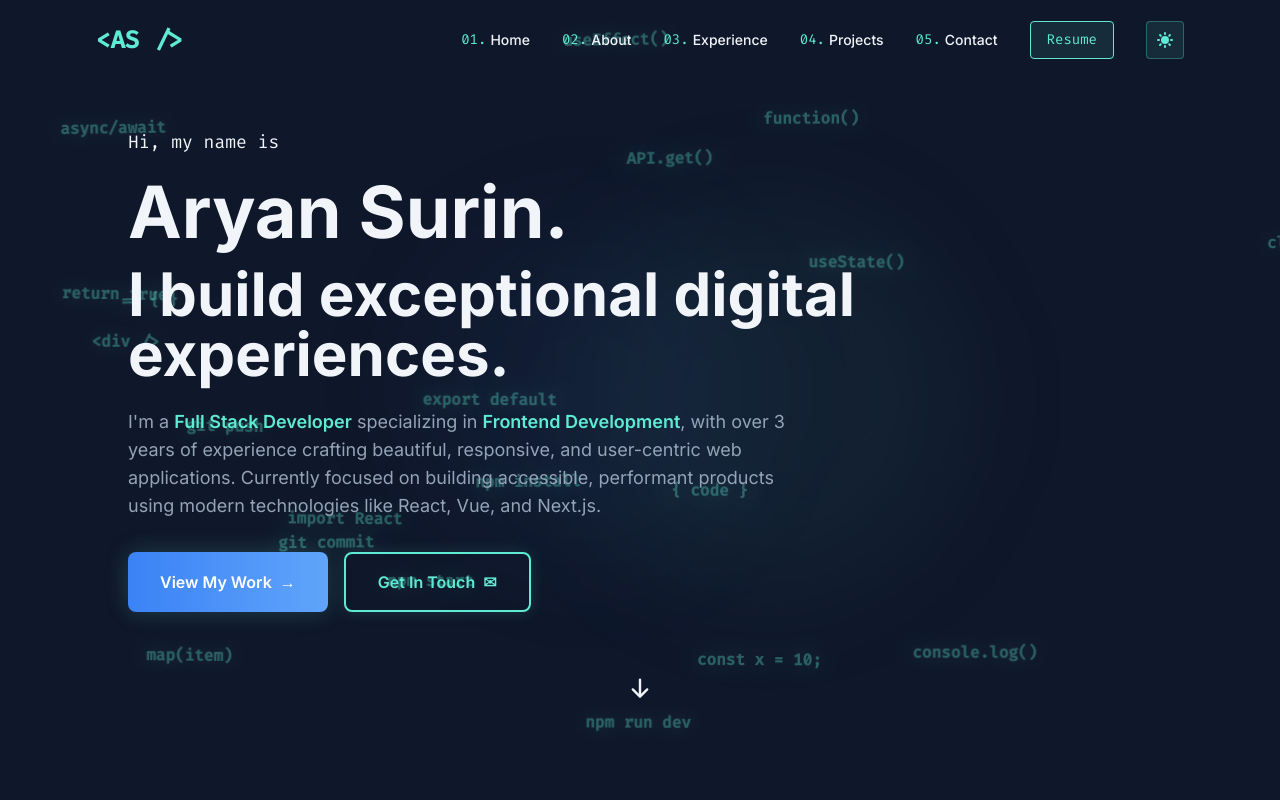
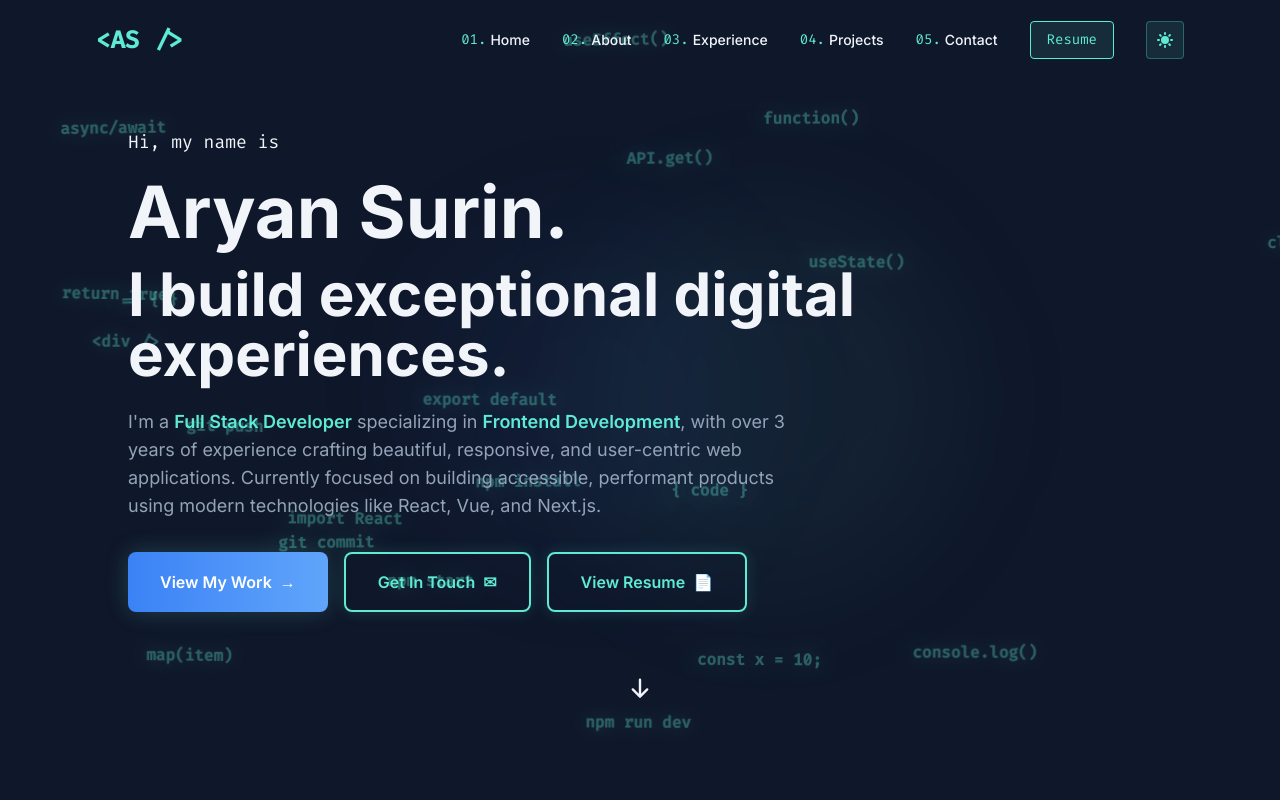
Before and after one commit to aryan-surin/my-portfolio, a React (Vite) app: page / in a window 1280 px wide. Shown: the top 800 px of the page. Built offline with nearby package versions, Linux system fonts and the light colour scheme.

Commit message:
Resume pdf attached.

```diff
--- a/src/components/Navbar.jsx
+++ b/src/components/Navbar.jsx
@@ -116,7 +116,7 @@ const Navbar = () => {
             <motion.a
               whileHover={{ scale: 1.05 }}
               whileTap={{ scale: 0.95 }}
-              href="/resume.pdf"
+              href="/projects/aryan-surin-CV.pdf"
               target="_blank"
               rel="noopener noreferrer"
               className="px-4 py-2 border border-accent dark:border-accent light:border-coral text-coral light:text-coral dark:text-accent dark:text-accent light:text-coral rounded hover:bg-coral/ light:bg-coral/ dark:bg-accent/10 dark:hover:bg-accent/10 light:hover:bg-coral/10 transition-all duration-200 text-sm font-mono"
@@ -220,7 +220,7 @@ const Navbar = () => {
                 initial={{ opacity: 0, x: 50 }}
                 animate={{ opacity: 1, x: 0 }}
                 transition={{ delay: navLinks.length * 0.1 }}
-                href="/resume.pdf"
+                href="/projects/aryan-surin-CV.pdf"
                 target="_blank"
                 rel="noopener noreferrer"
                 className="px-8 py-4 border-2 border-coral light:border-coral dark:border-accent text-coral light:text-coral dark:text-accent font-semibold rounded-lg hover:bg-coral/10 light:hover:bg-coral/10 dark:hover:bg-accent/10 transition-all duration-200 text-xl font-mono mt-6"
--- a/src/sections/Hero.jsx
+++ b/src/sections/Hero.jsx
@@ -139,6 +139,25 @@ const Hero = () => {
               </motion.span>
             </span>
           </motion.button>
+
+          {/* Resume CTA */}
+          <motion.a
+            whileHover={{ scale: 1.05, y: -2 }}
+            whileTap={{ scale: 0.95 }}
+            href="/projects/aryan-surin-CV.pdf"
+            target="_blank"
+            rel="noopener noreferrer"
+            className="px-8 py-4 border-2 border-coral light:border-coral dark:border-accent text-coral light:text-coral dark:text-accent font-semibold rounded-lg hover:bg-coral/10 light:hover:bg-coral/10 dark:hover:bg-accent/10 hover:shadow-light-glow-sm light:shadow-light-glow-sm dark:shadow-glow-sm transition-all duration-300 group relative overflow-hidden flex items-center justify-center gap-2"
+          >
+            <span className="relative z-10">View Resume</span>
+            <motion.span
+              initial={{ y: 0 }}
+              whileHover={{ y: -2 }}
+              className="inline-block"
+            >
+              📄
+            </motion.span>
+          </motion.a>
         </motion.div>
 
         {/* Scroll Indicator */}
```
Also changed, not shown: 1 other file (tests, documents, lock files or other folders).
